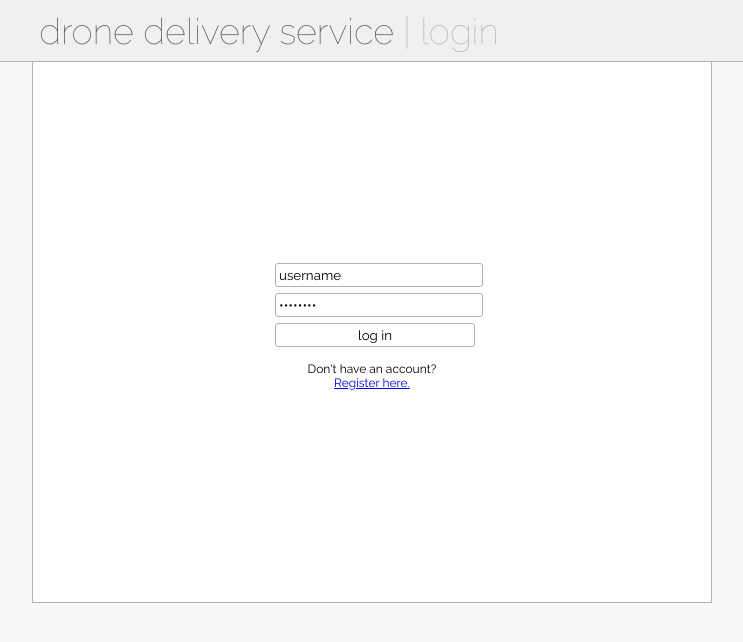
After one commit to cusmith/dronedelivery, a Django app: page /app/login in a window 1280 px wide. The commit adds this page. Shown: the top 642 px of the page, without its empty margins (268-1011 px from the left). Run offline with Django 3.2, Linux system fonts and the light colour scheme.

Commit message:
Add login mockup

```diff
--- a/app/templates/app/app-base.html
+++ b/app/templates/app/app-base.html
@@ -2,16 +2,22 @@
 <html>
 <head>
 	<meta charset='utf-8'>
-	<title>{% block title %}Drone Delivery Service{% endblock %}</title>
-	<style type="text/css">
-	body {
-		font:serif;
-	}
-	</style>
+	<title>{% block title %}{% endblock %} | drone delivery service</title>
+	<link rel="stylesheet" type="text/css" href="app.css"></link>
+	<link href='https://fonts.googleapis.com/css?family=Raleway:400,100' rel='stylesheet' type='text/css'>
 </head>
 <body>
-
-{% block body %}{% endblock %}
-
+	<div class='title-bar'>
+		<h1 class='title'>
+			drone delivery service
+			<span class='sub-title'>
+				|
+				{% block short_title %}{% endblock %}
+			</span>
+		</h1>
+	</div>
+	<div class='content'>
+		{% block content %}{% endblock %}
+	</div>
 </body>
 </html>
--- /dev/null
+++ b/app/templates/app/app.css
@@ -0,0 +1,60 @@
+* {
+	font-family: 'Raleway', sans-serif;
+}
+
+body {
+	margin: 0px;
+	font-size: 12px;
+	background-color:#f8f8f8;
+}
+
+.title-bar {
+	position: fixed;
+	z-index: 1;
+	width: 100%;
+	padding: 0.2em;
+	padding-left: 300px;
+	background-color: #f0f0f0;
+	border-bottom: 1px solid #b0b0b0;
+}
+
+.title {
+	font-size: 3em;
+	font-weight: lighter;
+	margin: 0.2em;
+	color: #505050;
+}
+
+.sub-title {
+	color: #b0b0b0;
+}
+
+.content {
+	background-color: #ffffff;
+	position: relative;
+	top: 4em;
+	margin-left:300px;
+	margin-right:300px;
+	border-left: 1px solid #b0b0b0;
+	border-right: 1px solid #b0b0b0;
+	border-bottom: 1px solid #b0b0b0;
+	padding: 1em;
+}
+
+.login-container {
+	width: 200px;
+	text-align: center;
+	margin-top: 200px;
+	margin-bottom: 200px;
+	margin-left: auto;
+	margin-right: auto;
+}
+
+.input-box {
+	width: 100%;
+	margin: 3px;
+	padding: 3px;
+	border: 1px solid #b0b0b0;
+	border-radius: 3px;
+	background-color: #ffffff;
+}
--- /dev/null
+++ b/app/templates/app/login.html
@@ -0,0 +1,22 @@
+{% extends "app/app-base.html" %}
+
+{% block title %}log in to your account{% endblock %}
+{% block short_title %}login{% endblock %}
+
+{% block content %}
+
+	<div class='login-container'>
+		<form>
+			<input class='input-box' type='text' name='username' value='username'><br>
+			<input class='input-box' type='password' name='password' value='password'><br>
+			<input class='input-box' type="submit" name='submit' value='log in'>
+		</form>
+		<p>
+			Don't have an account?<br>
+			<a href="register">Register here.</a>
+		</p>
+
+	</div>
+
+
+{% endblock %}
--- a/app/urls.py
+++ b/app/urls.py
@@ -4,5 +4,7 @@ from . import views
 
 urlpatterns = [
     url(r'^$', views.index, name='index'),
-    url(r'\.css$', views.css, name='css'),
+    url(r'^login$', views.login, name='login'),
+    url(r'^app\.css$', views.css, name='css'),
+    url(r'.*', views.error404, name='error404'),
 ]
--- a/app/views.py
+++ b/app/views.py
@@ -9,5 +9,12 @@ def index(request):
 	context = {'pending_invoice_items': pending_invoice_items}
 	return render(request, 'app/index.html', context)
 
+def login(request):
+	# Should check for existing login and redirect to account page if found
+	return render(request, 'app/login.html', {})
+
 def css(request):
-	return HttpResponse(request.path.__str__())
+	return render(request, request.path[1:], {},content_type='text/css')
+
+def error404(request):
+	return render(request, 'app/error404.html', {'pagepath':request.path})
```
Also changed, not shown: app/templates/app/error404.html (added, +11 -0 lines), app/templates/app/index.html (+5 -3 lines), 1 other file.
